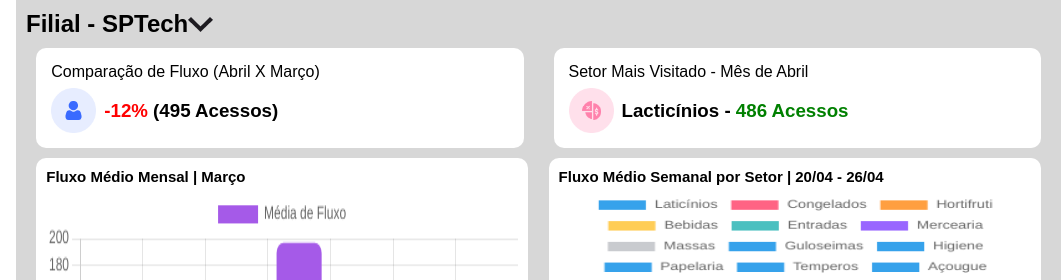
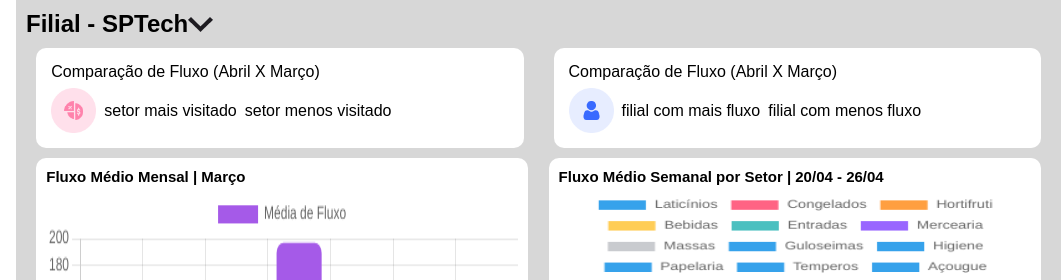
Before and after one commit to LucasA2002/projeto-loxen-grupo03, a website: page public/dashboard_geral.html in a window 1280 px wide. Shown: the top 280 px of the page, 219-1280 px from the left. Drawn offline with nearby package versions, Linux system fonts and the light colour scheme.

Commit message:
Implementando função alternável nas KPIs

```diff
--- a/public/dashboard_geral.html
+++ b/public/dashboard_geral.html
@@ -28,24 +28,30 @@
     </div>
     <div class="conteudo">
         <h2>Filial - SPTech<img class="seta" src="assets/img/setaDash.png" alt=""></h2>
+
         <div class="kpis">
             <div class="card">
                 <p>Comparação de Fluxo (Abril X Março)</p>
                 <div class="conteudoKpi">
+                    <img class="kpiImg" src="assets/img/kpi2.png">
+                    <span class="item ativo" onclick="trocar('setor_mais')">setor mais visitado</span>
+                    <span class="item" onclick="trocar('setor_menos')">setor menos visitado</span>
+                </div>
+                <div class="kpi_valor" id="kpi"></div>
+            </div>
+
+            <div class="card">
+                <p>Comparação de Fluxo (Abril X Março)</p>
+                <div class="conteudoKpi">
                     <img class="kpiImg" src="assets/img/kpi1.png">
-                    <h3><span style="color: red;">-12%</span> (495 Acessos)</h3>
+                    <span class="item ativo" onclick="trocar('filial_mais')">filial com mais fluxo</span>
+                    <span class="item" onclick="trocar('filial_menos')">filial com menos fluxo</span>
                 </div>
-            </div>
-            <div class="card">
-
-                <p>Setor Mais Visitado - Mês de Abril</p>
-                <div class="conteudoKpi">
-                    <img class="kpiImg" src="assets/img/kpi2.png">
-                    <h3>Lacticínios - <span style="color: green;">486 Acessos</span></h3>
-                </div>
+                <div class="kpi_valor" id="kpi2"></div>
             </div>
 
         </div>
+
         <div class="graficos">
             <div class="grafico">
                 <h3>Fluxo Médio Mensal | Março</h3>
@@ -80,6 +86,26 @@
     function logout() {
         window.location.href = `index.html`;
     };
+
+    function trocar(tipo) {
+        const items = document.querySelectorAll(".item");
+
+        for (let i = 0; i < items.length; i++) {
+            items[i].classList.remove("ativo");
+        }
+
+        event.target.classList.add("ativo");
+
+        if (tipo === `setor_mais`) {
+            document.getElementById(`kpi`).innerText = `129`;
+        } else if (tipo === `setor_menos`) {
+            document.getElementById(`kpi`).innerText = `10`;
+        } else if (tipo === `filial_mais`) {
+            document.getElementById(`kpi2`).innerText = `1000`;
+        } else {
+            document.getElementById(`kpi2`).innerText = `100`;
+        }
+    }
 
     const labels = [ // Gráfico de barra - média fluxo do mercado inteiro por mês
         'Seg',
@@ -222,8 +248,8 @@
     {
         nome: 'Filial20',
         total: 8753
-    },
-]
+    }
+    ]
 
     let valorMeta = 0;
     let total = [];
```
